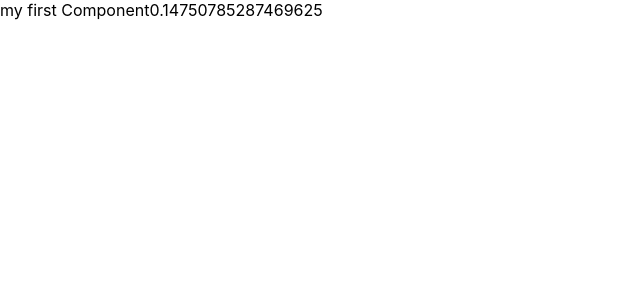
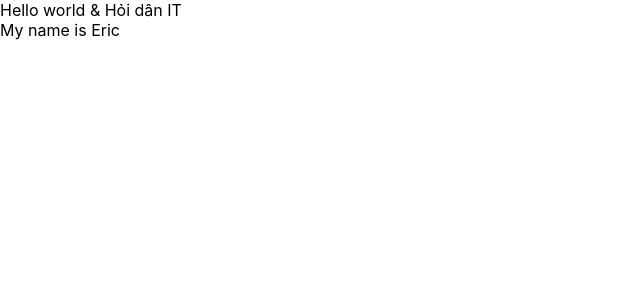
Before and after one commit to tolorendev/test-demo-react, a React (Create React App) app: page / in a window 1280 px wide. Shown: the top 300 px of the page, without its empty margins (0-640 px from the left). Built offline with nearby package versions, Linux system fonts and the light colour scheme.

Commit message:
Video 17: State

```diff
--- a/src/App.js
+++ b/src/App.js
@@ -3,22 +3,37 @@ import "./App.css";
 import { useDispatch, useSelector } from "react-redux";
 import { increaseCounter, decreaseCounter } from "./redux/action/counterAction";
 import MyComponent from "./components/MyComponent";
-const App = () => {
-  const count = useSelector((state) => state.counter.count);
-  const dispatch = useDispatch();
 
-  return (
-    <MyComponent></MyComponent>
-    // <div className="App">
-    //   <header className="App-header">
-    //     <img src={logo} className="App-logo" alt="logo" />
-    //     <p>Hello world!</p>
-    //     <div>Count = {count}</div>
-    //     <button onClick={() => dispatch(increaseCounter())}>Increase</button>
-    //     <button onClick={() => dispatch(decreaseCounter())}>Decrease</button>
-    //   </header>
-    // </div>
-  );
-};
+import React from "react";
+
+class App extends React.Component {
+  render() {
+    return (
+      <div>
+        Hello world &amp; Hỏi dân IT
+        <MyComponent></MyComponent>
+      </div>
+    );
+  }
+}
+
+// const App = () => {
+//   const count = useSelector((state) => state.counter.count);
+//   const dispatch = useDispatch();
+//   return (
+//     <>
+//       <MyComponent></MyComponent>
+//       <div className="App">
+//         <header className="App-header">
+//           <img src={logo} className="App-logo" alt="logo" />
+//           <p>Hello world!</p>
+//           <div>Count = {count}</div>
+//           <button onClick={() => dispatch(increaseCounter())}>Increase</button>
+//           <button onClick={() => dispatch(decreaseCounter())}>Decrease</button>
+//         </header>
+//       </div>
+//     </>
+//   );
+// };
 
 export default App;
--- a/src/components/MyComponent.js
+++ b/src/components/MyComponent.js
@@ -1,14 +1,14 @@
 import React from "react";
 
 class MyComponent extends React.Component {
+  state = {
+    name: "Eric",
+    address: "Hoi dan IT",
+    age: "30",
+  };
   // JSX
   render() {
-    return (
-      <div>
-        my first Component
-        {Math.random()}
-      </div>
-    );
+    return <div>My name is {this.state.name}</div>;
   }
 }
 export default MyComponent;
```
